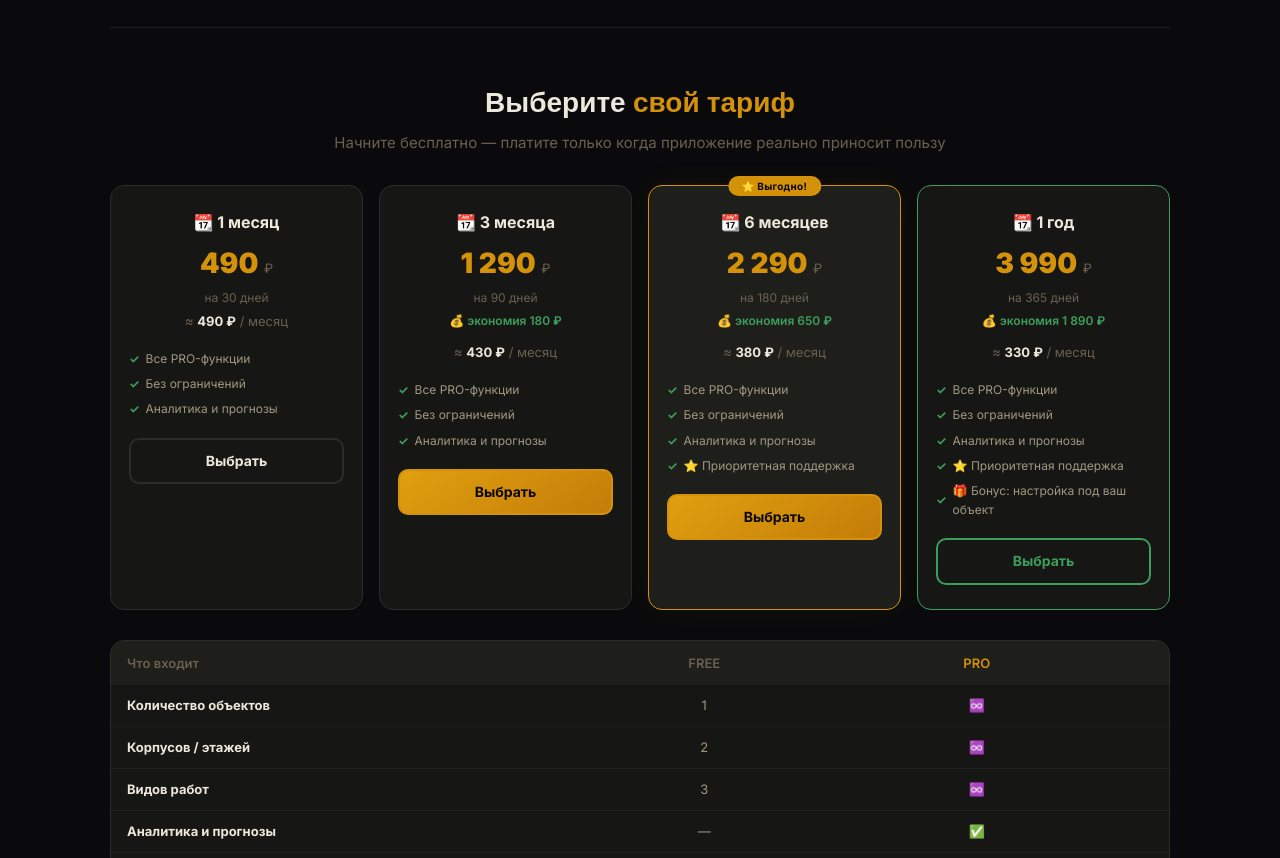
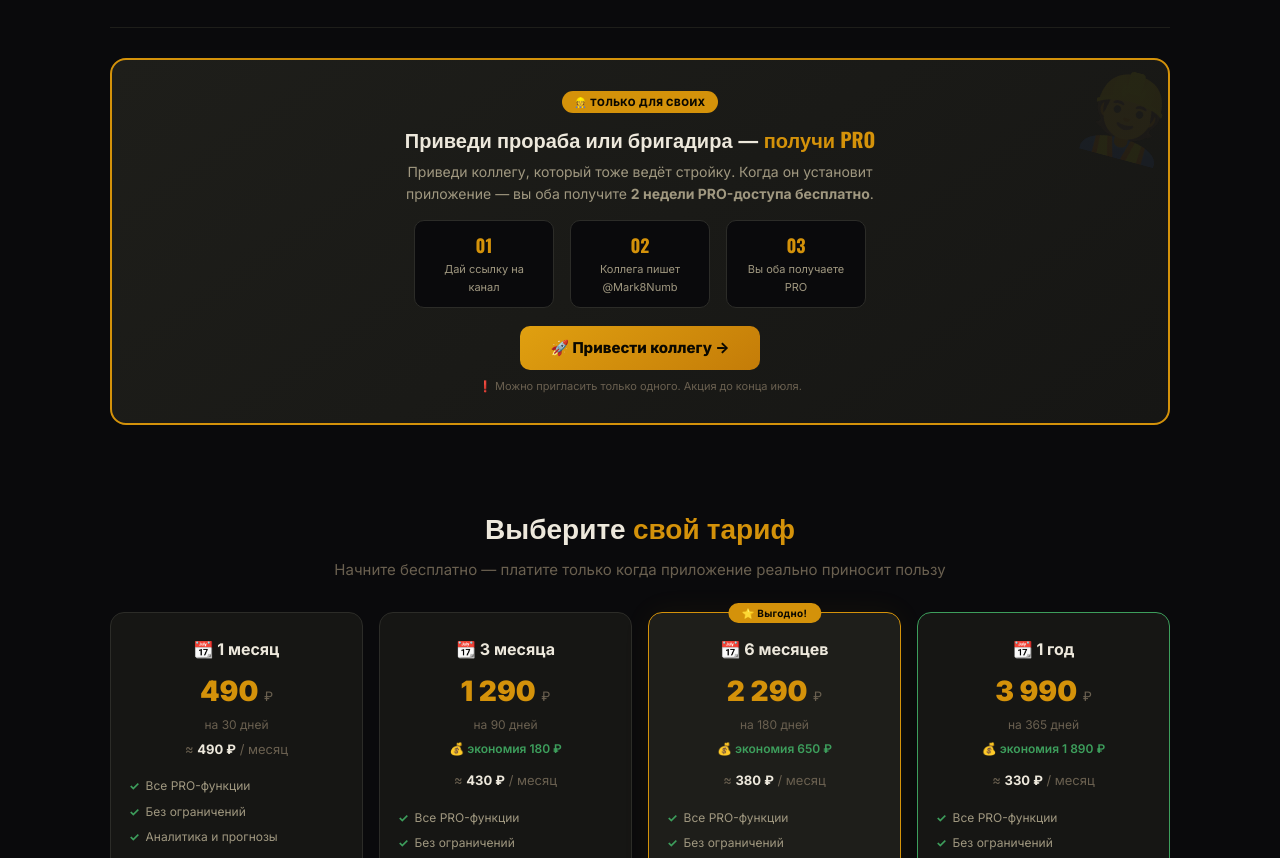
Before and after one commit to Mark8Numb/stroipro, a plain HTML site: page index.html in a window 1280 px wide. Shown: the part 2017-2875 px from the top of the page. Drawn offline with nearby package versions, Linux system fonts and the light colour scheme.

Commit message:
Update index.html

```diff
--- a/index.html
+++ b/index.html
@@ -318,6 +318,118 @@
       color: #6a6050;
       margin-top: 6px;
       font-weight: 600;
+    }
+
+    /* PROMO: ПРИВЕДИ ПРОРАБА */
+    .promo-friend {
+      background: linear-gradient(145deg, #1e1e1a, #161614);
+      border: 2px solid #d4920a;
+      border-radius: 16px;
+      padding: 28px 22px;
+      margin: 30px 0;
+      text-align: center;
+      position: relative;
+      overflow: hidden;
+    }
+
+    .promo-friend::before {
+      content: "👷";
+      position: absolute;
+      top: -10px;
+      right: -10px;
+      font-size: 80px;
+      opacity: 0.06;
+      transform: rotate(15deg);
+    }
+
+    .promo-friend .badge {
+      display: inline-block;
+      background: #d4920a;
+      color: #0a0800;
+      font-size: 10px;
+      font-weight: 800;
+      padding: 3px 12px;
+      border-radius: 20px;
+      letter-spacing: 0.5px;
+      text-transform: uppercase;
+      margin-bottom: 10px;
+    }
+
+    .promo-friend h3 {
+      font-size: 20px;
+      font-weight: 800;
+      font-family: 'Oswald', sans-serif;
+      color: #ede8dc;
+      margin-bottom: 6px;
+    }
+
+    .promo-friend h3 span {
+      color: #d4920a;
+    }
+
+    .promo-friend p {
+      font-size: 14px;
+      color: #a09880;
+      margin-bottom: 14px;
+      max-width: 500px;
+      margin-left: auto;
+      margin-right: auto;
+    }
+
+    .promo-friend .steps {
+      display: flex;
+      justify-content: center;
+      gap: 16px;
+      flex-wrap: wrap;
+      margin: 14px 0 18px;
+    }
+
+    .promo-friend .step {
+      background: #0a0a0c;
+      border: 1px solid #2c2c28;
+      border-radius: 10px;
+      padding: 10px 14px;
+      min-width: 100px;
+      flex: 1;
+      max-width: 140px;
+    }
+
+    .promo-friend .step .num {
+      font-size: 18px;
+      font-weight: 900;
+      color: #d4920a;
+      font-family: 'Oswald', sans-serif;
+    }
+
+    .promo-friend .step .text {
+      font-size: 11px;
+      color: #a09880;
+      margin-top: 2px;
+    }
+
+    .promo-friend .btn-promo {
+      display: inline-block;
+      background: linear-gradient(145deg, #e0a010, #c47c08);
+      color: #0a0800;
+      font-weight: 800;
+      font-size: 15px;
+      padding: 10px 30px;
+      border-radius: 10px;
+      text-decoration: none;
+      transition: transform 0.15s;
+      border: none;
+      cursor: pointer;
+      font-family: inherit;
+    }
+
+    .promo-friend .btn-promo:hover {
+      transform: scale(1.02);
+    }
+
+    .promo-friend .limit {
+      font-size: 11px;
+      color: #6a6050;
+      margin-top: 8px;
     }
 
     /* PRICING */
@@ -738,6 +850,34 @@
       </div>
     </div>
 
+    <!-- АКЦИЯ: ПРИВЕДИ ПРОРАБА -->
+    <div class="promo-friend">
+      <div class="badge">👷 Только для своих</div>
+
+      <h3>Приведи прораба или бригадира — <span>получи PRO</span></h3>
+
+      <p>Приведи коллегу, который тоже ведёт стройку. Когда он установит приложение — вы оба получите <b>2 недели PRO-доступа бесплатно</b>.</p>
+
+      <div class="steps">
+        <div class="step">
+          <div class="num">01</div>
+          <div class="text">Дай ссылку на канал</div>
+        </div>
+        <div class="step">
+          <div class="num">02</div>
+          <div class="text">Коллега пишет @Mark8Numb</div>
+        </div>
+        <div class="step">
+          <div class="num">03</div>
+          <div class="text">Вы оба получаете PRO</div>
+        </div>
+      </div>
+
+      <a href="https://t.me/StroyApp" target="_blank" class="btn-promo">🚀 Привести коллегу →</a>
+
+      <div class="limit">❗ Можно пригласить только одного. Акция до конца июля.</div>
+    </div>
+
     <!-- PRICING — ваша тарифная сетка -->
     <div class="pricing">
       <h2>Выберите <span>свой тариф</span></h2>
```
